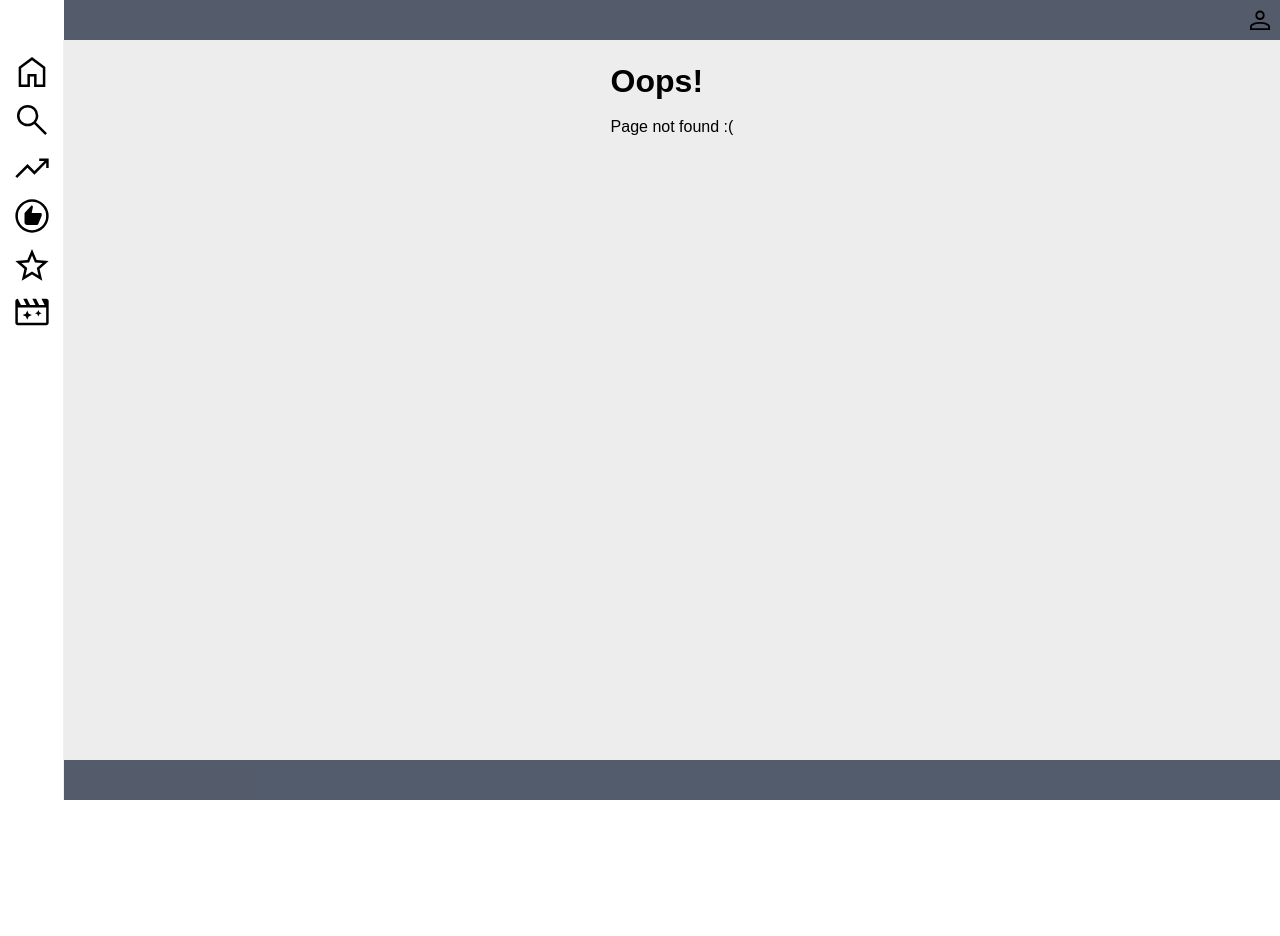
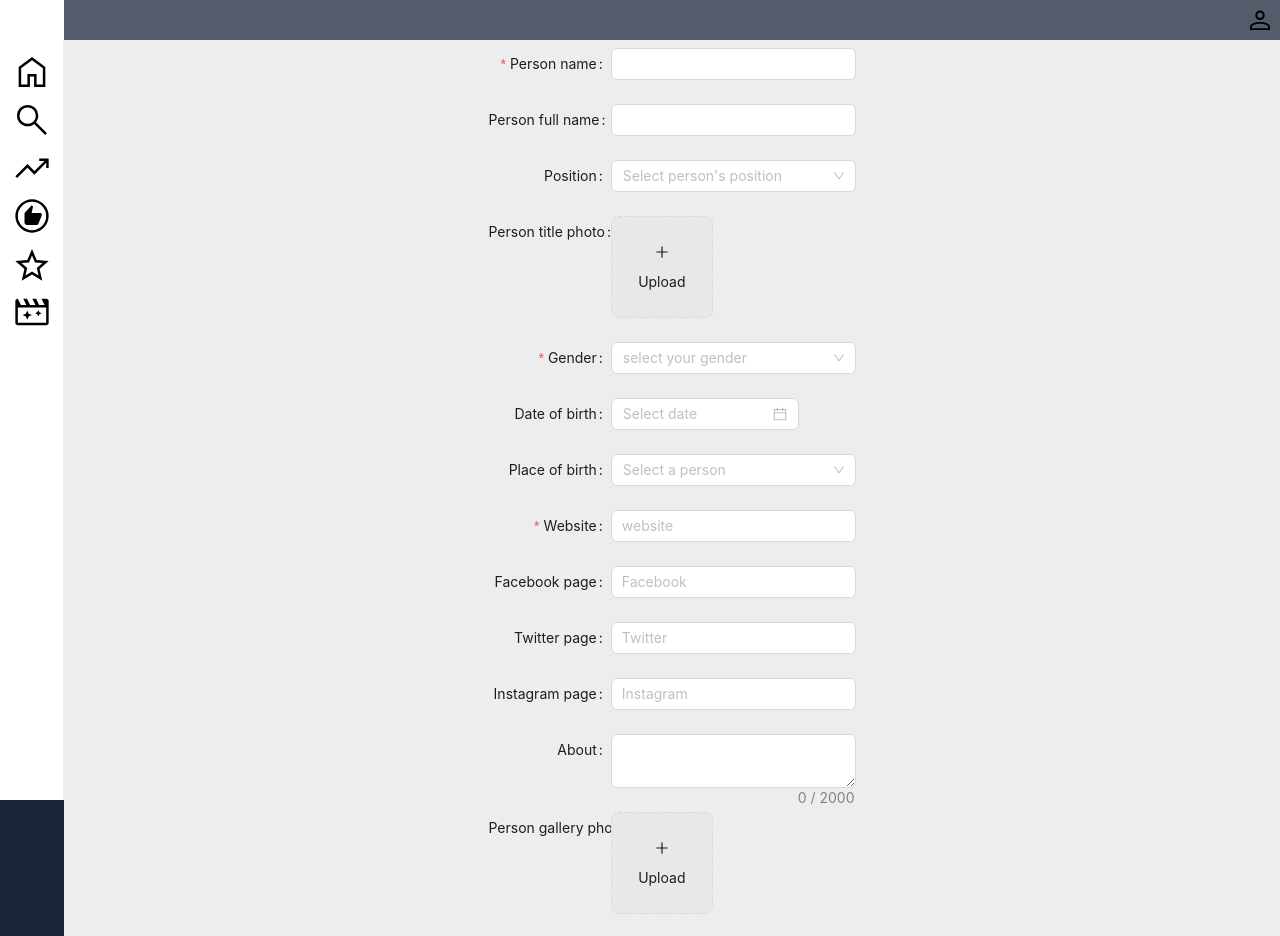
Before and after one commit to IvanMankovich/moviedb, a React (Vite) app in the folder client/: page /add-person in a window 1280 px wide. Before the commit this address had no page. Shown: the top 936 px of the page. Before the commit the page ends 800 px from the top, so only its background shows below. Built offline with nearby package versions, Linux system fonts and the light colour scheme.

Commit message:
add routing guard, person page draft

```diff
--- a/client/src/App.tsx
+++ b/client/src/App.tsx
@@ -1,8 +1,10 @@
 import React from 'react';
-import { Outlet, Route, Routes } from 'react-router-dom';
+import { Route, Routes, useNavigate } from 'react-router-dom';
+import { useAuthContext } from './hooks/useAuthContext';
 
 import { Layout } from './components/Layout/Layout';
-import { PageContent } from './components/PageContent/PageContent';
+
+import { ProtectedRoute } from './components/ProtectedRoute/ProtectedRoute';
 
 import { HomePage } from './pages/Home/HomePage';
 import { CataloguePage } from './pages/Catalogue/CataloguePage';
@@ -13,38 +15,43 @@ import { RecommendationsPage } from './pages/Recommendations/RecommendationsPage
 import { TopRatedPage } from './pages/TopRated/TopRatedPage';
 import { FavoritesPage } from './pages/Favorites/FavoritesPage';
 import { RegisterPage } from './pages/Register/RegisterPage';
+import { AddProductPage } from './pages/AddProduct/AddProductPage';
+import { ProductPage } from './pages/Product/ProductPage';
+import { AddPersonPage } from './pages/AddPerson/AddPersonPage';
+import { PersonPage } from './pages/Person/PersonPage';
 
 import { Theme } from './types/types';
-
-import { AuthContextProvider } from './context/AuthContext';
 
 import './App.scss';
 
 const App = (): JSX.Element => {
+  const { user } = useAuthContext();
+  const navigate = useNavigate();
+
   return (
-    <AuthContextProvider>
+    <Layout user={user} navigate={navigate} theme={Theme.light}>
       <Routes>
-        <Route
-          path='/'
-          element={
-            <Layout theme={Theme.light}>
-              <PageContent>{<Outlet />}</PageContent>
-            </Layout>
-          }
-        >
         <Route index element={<HomePage />} />
+        <Route path='/' element={<HomePage />} />
+        <Route element={<ProtectedRoute isAllowed={!!user} />}>
+          <Route path='favorites' element={<FavoritesPage />} />
+        </Route>
         <Route path='search' element={<SearchPage />} />
         <Route path='trending' element={<TrendingPage />} />
         <Route path='top-rated' element={<TopRatedPage />} />
         <Route path='recommedations' element={<RecommendationsPage />} />
         <Route path='catalogue' element={<CataloguePage />} />
-          <Route path='favorites' element={<FavoritesPage />} />
+        <Route element={<ProtectedRoute isAllowed={!user} />}>
           <Route path='register' element={<RegisterPage />} />
+        </Route>
+        <Route path='add-product' element={<AddProductPage />} />
+        <Route path='product/:id' element={<ProductPage />} />
+        <Route path='add-person' element={<AddPersonPage />} />
+        <Route path='person/:id' element={<PersonPage />} />
 
         <Route path='*' element={<NotFoundPage />} />
-        </Route>
       </Routes>
-    </AuthContextProvider>
+    </Layout>
   );
 };
 
--- a/client/src/components/Layout/Layout.tsx
+++ b/client/src/components/Layout/Layout.tsx
@@ -1,8 +1,7 @@
 import React, { useState, ReactNode } from 'react';
-import { To, useNavigate } from 'react-router-dom';
+import { NavigateFunction, To } from 'react-router-dom';
 import { Button, Modal } from 'antd';
 
-import { useAuthContext } from '../../hooks/useAuthContext';
 import { useModalStore } from '../../store/modalStore';
 
 import { Footer } from '../Footer/Footer';
@@ -22,10 +21,13 @@ import { UnauthMenuItems } from '../../modules/MenuItems/UnauthMenuItems/UnauthM
 import { IMenuItem, IUserData } from '../types';
 
 import './Layout.scss';
+import { PageContent } from '../PageContent/PageContent';
 
 export interface ILayout {
   children: ReactNode;
   theme: Theme;
+  user: IUserData | null;
+  navigate: NavigateFunction;
 }
 
 export enum OpenedDrawer {
@@ -33,13 +35,10 @@ export enum OpenedDrawer {
   userMenu = 'userMenu',
 }
 
-export const Layout = ({ children, theme }: ILayout): JSX.Element => {
+export const Layout = ({ children, user, navigate, theme }: ILayout): JSX.Element => {
   const [open, setOpen] = useState<OpenedDrawer | null>(null);
   const modal = useModalStore((state) => state.modal);
   const setModal = useModalStore((state) => state.setModal);
-  const { user } = useAuthContext();
-
-  const navigate = useNavigate();
 
   const onClose = () => {
     setOpen(null);
@@ -99,7 +98,7 @@ export const Layout = ({ children, theme }: ILayout): JSX.Element => {
         </Sidebar>
         <Main>
           <Header setOpen={setOpen} userData={user} />
-          {children}
+          <PageContent>{children}</PageContent>
           <Footer />
         </Main>
         <Modal
--- /dev/null
+++ b/client/src/components/ProtectedRoute/ProtectedRoute.tsx
@@ -0,0 +1,20 @@
+import React from 'react';
+import { Outlet, Navigate } from 'react-router-dom';
+
+export interface IProtectedRoute {
+  isAllowed?: boolean;
+  redirectPath?: string;
+  children?: JSX.Element;
+}
+
+export const ProtectedRoute = ({
+  isAllowed,
+  redirectPath = '/',
+  children,
+}: IProtectedRoute): JSX.Element => {
+  if (!isAllowed) {
+    return <Navigate to={redirectPath} replace />;
+  }
+
+  return children ? children : <Outlet />;
+};
--- a/client/src/index.tsx
+++ b/client/src/index.tsx
@@ -5,6 +5,7 @@ import axios from 'axios';
 import reportWebVitals from './reportWebVitals';
 
 import App from './App';
+import { AuthContextProvider } from './context/AuthContext';
 
 import './index.scss';
 
@@ -14,7 +15,9 @@ const root = ReactDOM.createRoot(document.getElementById('root') as HTMLElement)
 root.render(
   <React.StrictMode>
     <BrowserRouter>
-      <App />
+      <AuthContextProvider>
+        <App />
+      </AuthContextProvider>
     </BrowserRouter>
   </React.StrictMode>,
 );
--- /dev/null
+++ b/client/src/modules/AddPersonForm/AddPersonForm.tsx
@@ -0,0 +1,245 @@
+import React, { useState } from 'react';
+import { AutoComplete, Button, Form, Input, Select, DatePicker, Upload } from 'antd';
+import moment from 'moment';
+import { UploadChangeParam } from 'antd/es/upload';
+import { PlusOutlined } from '@ant-design/icons';
+
+const { Option } = Select;
+
+export interface IOption {
+  label: string;
+  value: string;
+}
+
+export const AddPersonForm = () => {
+  const [form] = Form.useForm();
+
+  const formItemLayout = {
+    labelCol: {
+      xs: { span: 24 },
+      sm: { span: 8 },
+    },
+    wrapperCol: {
+      xs: { span: 24 },
+      sm: { span: 16 },
+    },
+  };
+
+  const onFinish = (values: any) => {
+    console.log('Received values of form: ', values);
+  };
+
+  const [autoCompleteResult, setAutoCompleteResult] = useState<string[]>([]);
+
+  const onWebsiteChange = (value: string) => {
+    if (!value) {
+      setAutoCompleteResult([]);
+    } else {
+      setAutoCompleteResult(['.com', '.org', '.net'].map((domain) => `${value}${domain}`));
+    }
+  };
+
+  const websiteOptions = autoCompleteResult.map((website) => ({
+    label: website,
+    value: website,
+  }));
+
+  const dobConfig = {
+    rules: [{ type: 'object' as const }],
+  };
+
+  const handleChange = (value: string[]) => {
+    console.log(`selected ${value}`);
+  };
+
+  const options: IOption[] = [];
+
+  for (let i = 10; i < 36; i++) {
+    options.push({
+      label: i.toString(36) + i,
+      value: i.toString(36) + i,
+    });
+  }
+
+  const normFile = (e: UploadChangeParam) => {
+    if (Array.isArray(e)) {
+      return e;
+    }
+    return e?.file;
+  };
+
+  const normFilee = (e: UploadChangeParam) => {
+    if (Array.isArray(e)) {
+      return e;
+    }
+    return e?.fileList;
+  };
+
+  const uploadButton = (
+    <div>
+      <PlusOutlined />
+      <div style={{ marginTop: 8 }}>Upload</div>
+    </div>
+  );
+
+  const onChange = (value: string) => {
+    console.log(`selected ${value}`);
+  };
+
+  const onSearch = (value: string) => {
+    console.log('search:', value);
+  };
+
+  return (
+    <Form
+      {...formItemLayout}
+      form={form}
+      onFinish={onFinish}
+      style={{ minWidth: '100%', width: '100%' }}
+      scrollToFirstError
+    >
+      <Form.Item
+        name='personName'
+        label='Person name'
+        rules={[{ required: true, message: 'Please input person name!', whitespace: true }]}
+      >
+        <Input />
+      </Form.Item>
+
+      <Form.Item name='personFullName' label='Person full name'>
+        <Input />
+      </Form.Item>
+
+      <Form.Item name={'personPositions'} label='Position:'>
+        <Select
+          mode='multiple'
+          allowClear
+          style={{ width: '100%' }}
+          placeholder={`Select person's position`}
+          onChange={handleChange}
+          options={options}
+        />
+      </Form.Item>
+
+      <Form.Item
+        name='personPic'
+        label='Person title photo'
+        valuePropName='file'
+        getValueFromEvent={normFile}
+      >
+        <Upload
+          name='logo'
+          listType='picture-card'
+          beforeUpload={() => false}
+          maxCount={1}
+          multiple={false}
+        >
+          {uploadButton}
+        </Upload>
+      </Form.Item>
+
+      <Form.Item
+        name='personGender'
+        label='Gender'
+        rules={[{ required: true, message: 'Please select gender!' }]}
+      >
+        <Select placeholder='select your gender'>
+          <Option value='male'>Male</Option>
+          <Option value='female'>Female</Option>
+          <Option value='other'>Other</Option>
+        </Select>
+      </Form.Item>
+
+      <Form.Item name='personDoB' label='Date of birth' {...dobConfig}>
+        <DatePicker
+          disabledDate={(current) => {
+            const customDate = moment().format('YYYY-MM-DD');
+            return current && current > moment(customDate, 'YYYY-MM-DD');
+          }}
+        />
+      </Form.Item>
+
+      <Form.Item name='personPlaceOfBirth' label='Place of birth'>
+        <Select
+          showSearch
+          placeholder='Select a person'
+          optionFilterProp='children'
+          onChange={onChange}
+          onSearch={onSearch}
+          filterOption={(input, option) =>
+            (option?.label ?? '').toLowerCase().includes(input.toLowerCase())
+          }
+          options={[
+            {
+              value: 'jack',
+              label: 'Jack',
+            },
+            {
+              value: 'lucy',
+              label: 'Lucy',
+            },
+            {
+              value: 'tom',
+              label: 'Tom',
+            },
+          ]}
+        />
+      </Form.Item>
+
+      <Form.Item
+        name='personWebsite'
+        label='Website'
+        rules={[{ required: true, message: 'Please input website!' }]}
+      >
+        <AutoComplete options={websiteOptions} onChange={onWebsiteChange} placeholder='website'>
+          <Input />
+        </AutoComplete>
+      </Form.Item>
+
+      <Form.Item name={['personSocials', 'facebook']} label='Facebook page'>
+        <AutoComplete options={websiteOptions} onChange={onWebsiteChange} placeholder='Facebook'>
+          <Input />
+        </AutoComplete>
+      </Form.Item>
+
+      <Form.Item name={['personSocials', 'twitter']} label='Twitter page'>
+        <AutoComplete options={websiteOptions} onChange={onWebsiteChange} placeholder='Twitter'>
+          <Input />
+        </AutoComplete>
+      </Form.Item>
+
+      <Form.Item name={['personSocials', 'instagram']} label='Instagram page'>
+        <AutoComplete options={websiteOptions} onChange={onWebsiteChange} placeholder='Instagram'>
+          <Input />
+        </AutoComplete>
+      </Form.Item>
+
+      <Form.Item name='personDescription' label='About'>
+        <Input.TextArea showCount maxLength={2000} />
+      </Form.Item>
+
+      <Form.Item
+        name='personGalleryPhotos'
+        label='Person gallery photos'
+        valuePropName='fileList'
+        getValueFromEvent={normFilee}
+      >
+        <Upload
+          name='logo'
+          listType='picture-card'
+          beforeUpload={() => false}
+          maxCount={10}
+          multiple={true}
+        >
+          {uploadButton}
+        </Upload>
+      </Form.Item>
+
+      <Form.Item>
+        <Button type='primary' htmlType='submit'>
+          Register
+        </Button>
+      </Form.Item>
+    </Form>
+  );
+};
--- /dev/null
+++ b/client/src/pages/AddPerson/AddPersonPage.tsx
@@ -0,0 +1,10 @@
+import React from 'react';
+import { AddPersonForm } from '../../modules/AddPersonForm/AddPersonForm';
+
+export const AddPersonPage = (): JSX.Element => {
+  return (
+    <div>
+      <AddPersonForm />
+    </div>
+  );
+};
--- /dev/null
+++ b/client/src/pages/AddProduct/AddProductPage.tsx
@@ -0,0 +1,5 @@
+import React from 'react';
+
+export const AddProductPage = (): JSX.Element => {
+  return <div>AddProductPage</div>;
+};
--- /dev/null
+++ b/client/src/pages/Person/PersonPage.tsx
@@ -0,0 +1,5 @@
+import React from 'react';
+
+export const PersonPage = (): JSX.Element => {
+  return <div>PersonPage</div>;
+};
--- /dev/null
+++ b/client/src/pages/Product/ProductPage.tsx
@@ -0,0 +1,5 @@
+import React from 'react';
+
+export const ProductPage = (): JSX.Element => {
+  return <div>ProductPage</div>;
+};
```
Also changed, not shown: client/src/modules/RegisterUserForm/RegisterUserForm.tsx (+2 -5 lines). Lines whose indentation alone changed are shown as unchanged.
